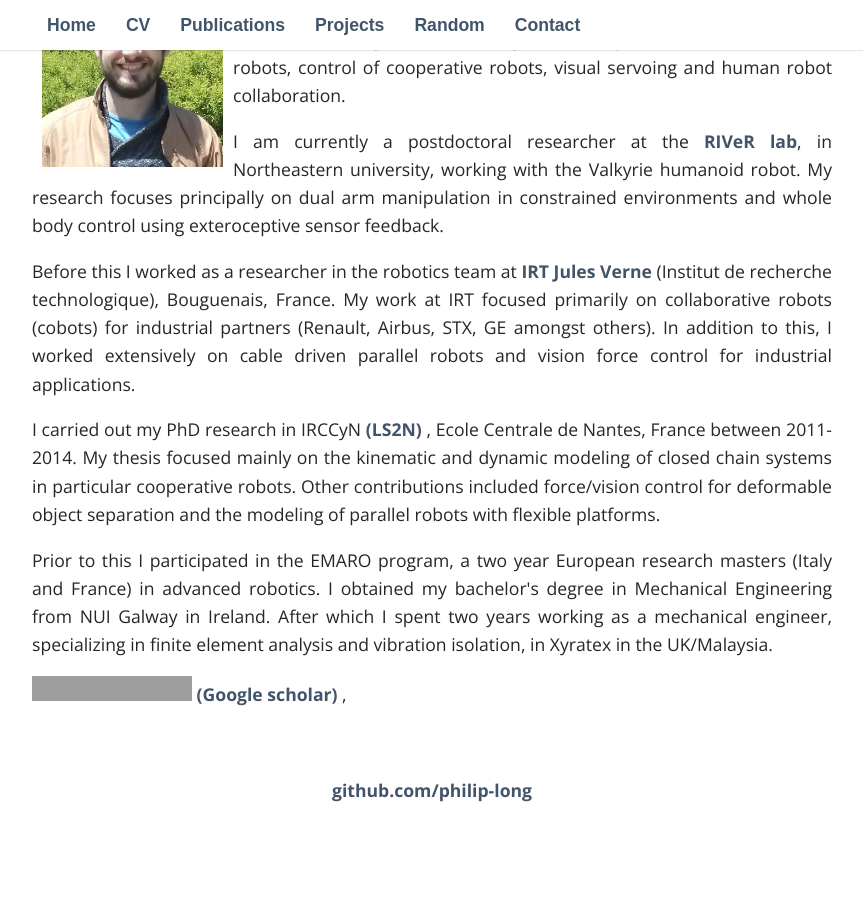
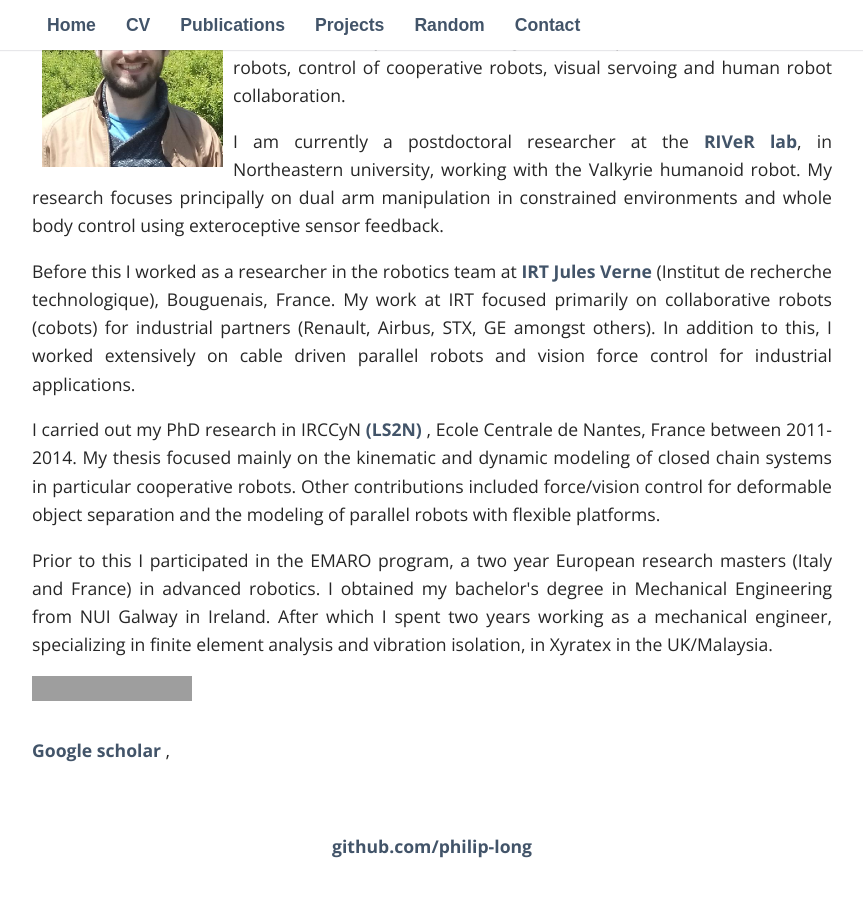
Before and after one commit to philip-long/philip-long.github.io, a Jekyll site: the page built from index.html, in a window 1280 px wide and 900 px high, scrolled down 279 px. Shown: the top 897 px of the window, without its empty margins (208-1071 px from the left). Built offline with Jekyll 4.4.1, drawn with Linux system fonts in a browser that asks for light colours; some web fonts are replaced; before the commit the page ends 1123 px from its top, so only the background shows below that; grey boxes are pictures that could not be loaded.

Commit message:
line breaks

```diff
--- a/index.html
+++ b/index.html
@@ -42,8 +42,9 @@ Before this I worked as a  researcher in the robotics team at  <a href="http://w
           <img src="https://static.licdn.com/scds/common/u/img/webpromo/btn_viewmy_160x25.png" width="160" height="25" border="0" alt="View Philip Long's profile on LinkedIn">
 
     </a>
-
-    <a href=https://scholar.google.com/citations?user=FFAElw4AAAAJ&hl=en&oi=sra> (Google scholar) </a>,
+<br>
+    <br>
+    <a href=https://scholar.google.com/citations?user=FFAElw4AAAAJ&hl=en&oi=sra> Google scholar </a>,
 
 
 
```
